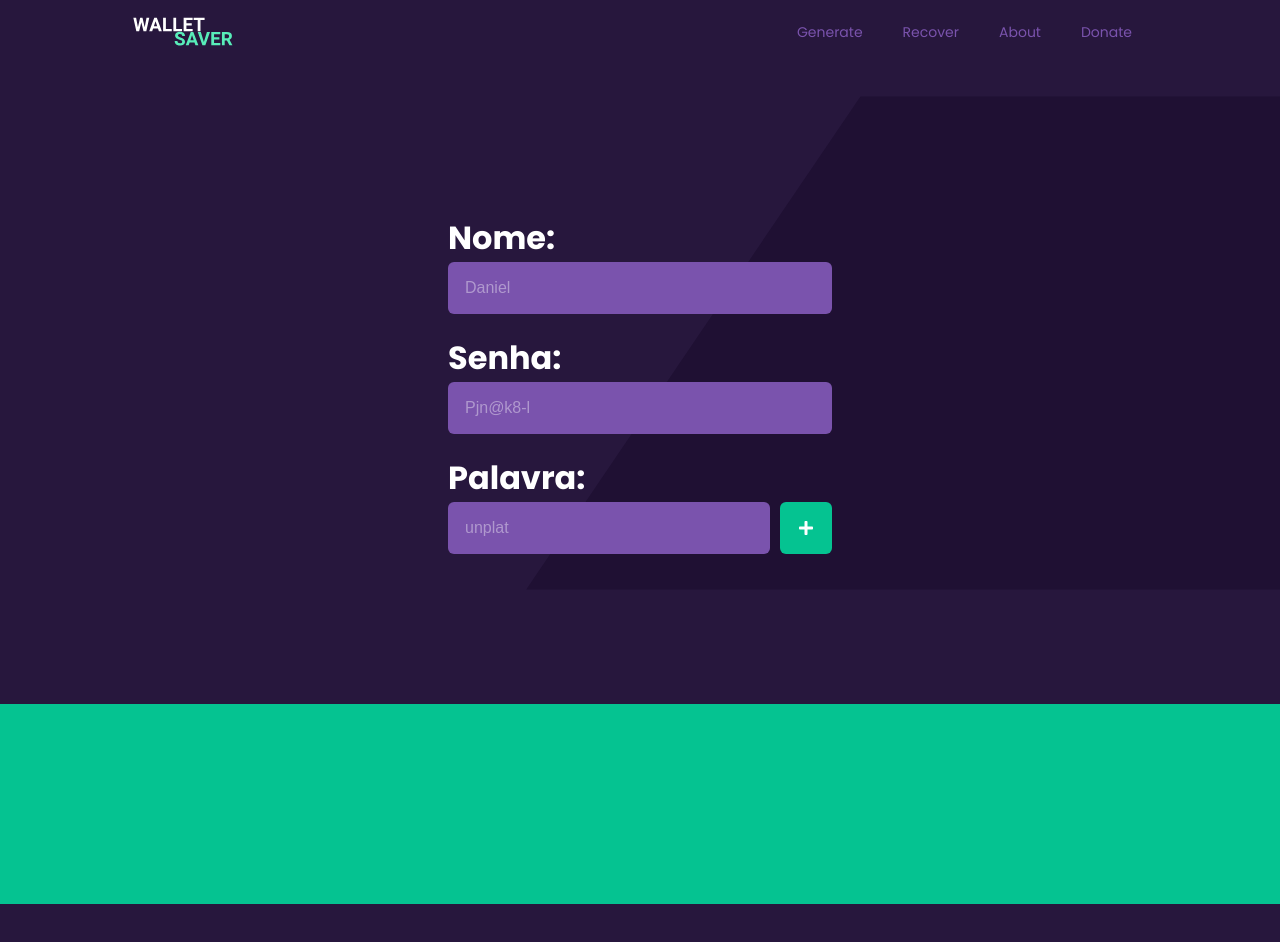
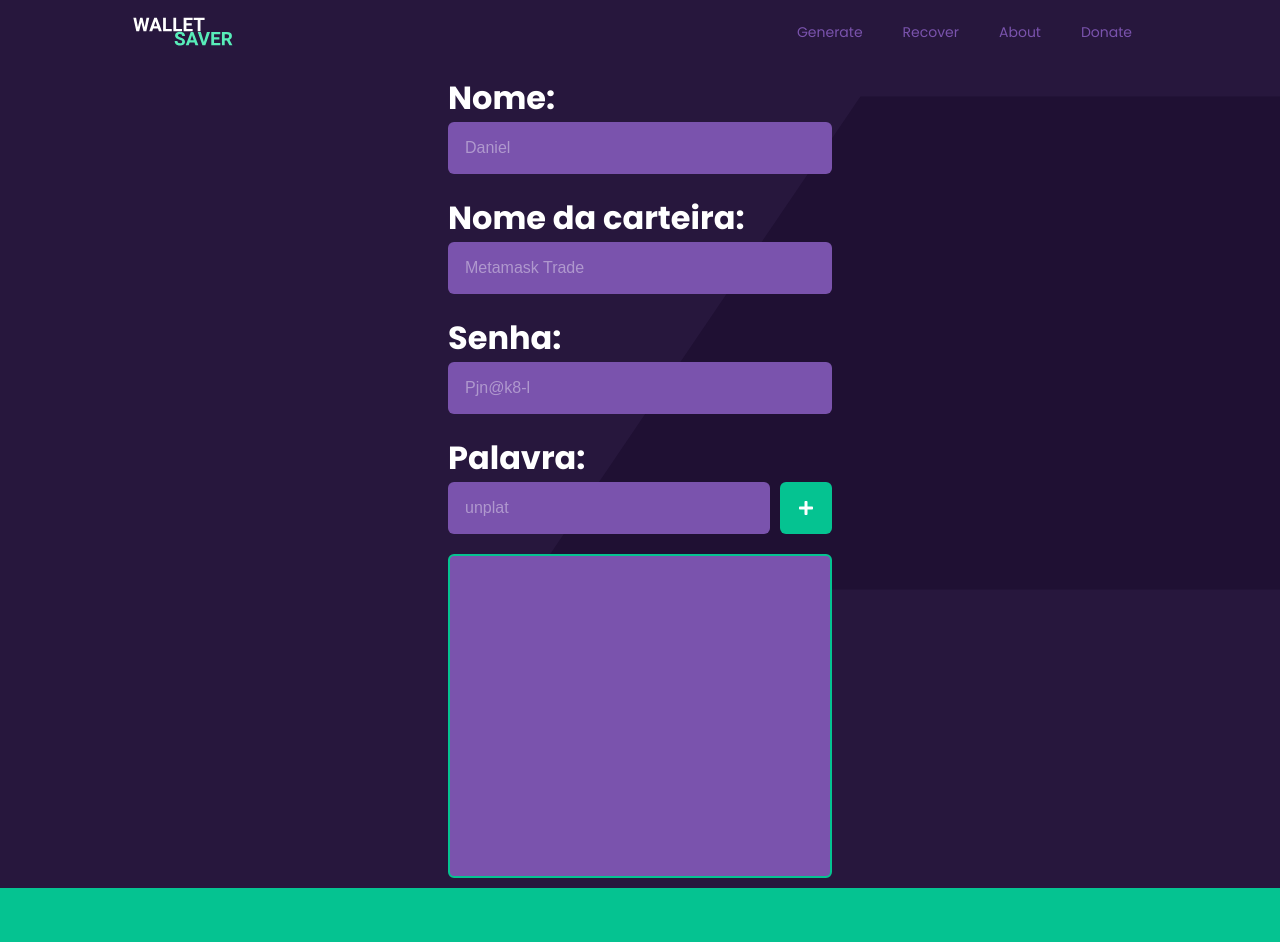
Before and after one commit to AguaPotavel/WalletSaver, a React (Create React App) app: page /Generate in a window 1280 px wide. Shown: the top 942 px of the page. Before the commit the page ends 904 px from the top, so only its background shows below. Built offline with nearby package versions, Linux system fonts and the light colour scheme.

Commit message:
generate page created

```diff
--- /dev/null
+++ b/src/utils/guidGenerator.js
@@ -0,0 +1,14 @@
+let guid = () => {
+    let s4 = () => {
+        return Math.floor((1 + Math.random()) * 0x10000)
+            .toString(16)
+            .substring(1);
+    }
+    //return id of format 'aaaaaaaa'-'aaaa'-'aaaa'-'aaaa'-'aaaaaaaaaaaa'
+    return s4() + s4() + '-' + s4() + '-' + s4() + '-' + s4() + '-' + s4() + s4() + s4();
+}
+
+
+export function generateGuid(){
+    return guid()
+}
--- a/src/views/Generate/index.js
+++ b/src/views/Generate/index.js
@@ -1,14 +1,50 @@
+import react, {useState, useEffect} from 'react'
+
 import {
     Container,
     ContentForm
 } from './styles'
 
 
+// utils //
+import { generateGuid } from '../../utils/guidGenerator'
+
 // fontAwesome //
 import { FontAwesomeIcon } from '@fortawesome/react-fontawesome'
-import { faPlus } from '@fortawesome/free-solid-svg-icons'
+import { faPlus, faTimesCircle } from '@fortawesome/free-solid-svg-icons'
 
 export default function Generate(){
+    const [name, setName] = useState('');
+    const [walletName, setWalletName] = useState('')
+    const [password, setPassword] = useState('')
+    const [word, setWord] = useState('')
+    const [seeds, setSeeds] = useState([])
+
+
+    const addSeed = (phrase) => {
+        setSeeds([...seeds, {phrase: phrase, id: generateGuid()}])
+    }
+
+    const removeSeed = (id) => {
+        const newSeed = seeds.filter((i)=> {
+            return i.id !== id
+        })
+        setSeeds(newSeed)
+    }
+
+    useEffect(()=> {
+        console.log(seeds)
+    }, [seeds])
+
+    const RenderSeed = ({item}) => {
+        return(
+            <div className='seed-phrase'>
+                <label>{item.phrase}</label>
+                <FontAwesomeIcon icon={faTimesCircle} color='white' style={{'cursor': 'pointer'}} onClick={()=> removeSeed(item.id)}/>
+            </div>
+        )}
+
+
     return(
     <Container>
         <ContentForm>
@@ -16,26 +52,37 @@ export default function Generate(){
                 <label>
                     Nome:
                 </label>
-                <input placeholder={'Daniel'}/>
+                <input placeholder={'Daniel'} value={name} onChange={text => setName(text.target.value)}/>
+            </div>
+            <div className='item'>
+                <label>
+                    Nome da carteira:
+                </label>
+                <input placeholder={'Metamask Trade'} value={walletName} onChange={text => setWalletName(text.target.value)}/>
             </div>
             <div className='item'>
                 <label>
                     Senha:
                 </label>
-                <input placeholder={'Pjn@k8-l'} type={'password'}/>
+                <input placeholder={'Pjn@k8-l'} type={'password'} value={password} onChange={text => setPassword(text.target.value)}/>
             </div>
             <div className='item'>
                 <label>
                     Palavra:
                 </label>
                 <div className='add-phrase'>
-                    <input placeholder={'unplat'} type={'password'}/>
-                    <a className='add-button'>
-                        <FontAwesomeIcon icon={faPlus} color='white'/>
+                    <input placeholder={'unplat'} type={'text'} onChange={text => setWord(text.target.value)}/>
+                    <a className='add-button' onClick={()=> addSeed(word)}>
+                        <FontAwesomeIcon icon={faPlus} color='white' />
                     </a>
-
                 </div>
-
+            </div>
+            <div className='item'>
+                <div className='seed-area'>
+                    {seeds.map((item)=> {
+                        return(<RenderSeed item={item} key={item.id}/>)
+                    })}
+                </div>
             </div>
         </ContentForm>
     </Container>)
--- a/src/views/Generate/styles.js
+++ b/src/views/Generate/styles.js
@@ -22,6 +22,34 @@ export const ContentForm = styled.div`
         min-width: 300px;
         margin: 10px 20%;
 
+        .seed-area{
+            display: flex;
+            flex-direction: row;
+            flex-wrap: wrap;
+            height: 300px;
+            min-height: 300px;
+            background-color: ${props=> props.theme.colors.secondary};
+            border: 2px solid ${props=> props.theme.colors.primary};
+            padding: 10px 0px;
+            border-radius: 6px;
+
+            .seed-phrase{
+                display: flex;
+                height: 20px;
+                align-items: center;
+                border-radius: 15px;
+                padding: 5px;
+                margin: 0px 5px;
+                background-color: ${props=> props.theme.colors.primary};
+
+                label{
+                    color: white;
+                    font-size: 0.8rem;
+                    margin-right: 10px;
+                }
+            }
+        }
+
         .add-phrase{
             display: flex;
             flex-direction: row;
@@ -43,6 +71,11 @@ export const ContentForm = styled.div`
                 background-color: ${props=> props.theme.colors.primary};
                 justify-content: center;
                 align-items: center;
+
+                &:hover{
+                    cursor: pointer;
+                    filter: drop-shadow(0 0 0.75rem ${props=> props.theme.colors.primary});
+                }
             }
         }
 
@@ -64,6 +97,7 @@ export const ContentForm = styled.div`
 
             &:focus{
                 border: 2px solid ${props=> props.theme.colors.primary};
+                filter: drop-shadow(0 0 0.75rem ${props=> props.theme.colors.primary});
             }
 
             &::placeholder { /* Chrome, Firefox, Opera, Safari 10.1+ */
```
Also changed, not shown: src/utils/encrypt.js (added), 1 other file (tests, documents, lock files or other folders).
